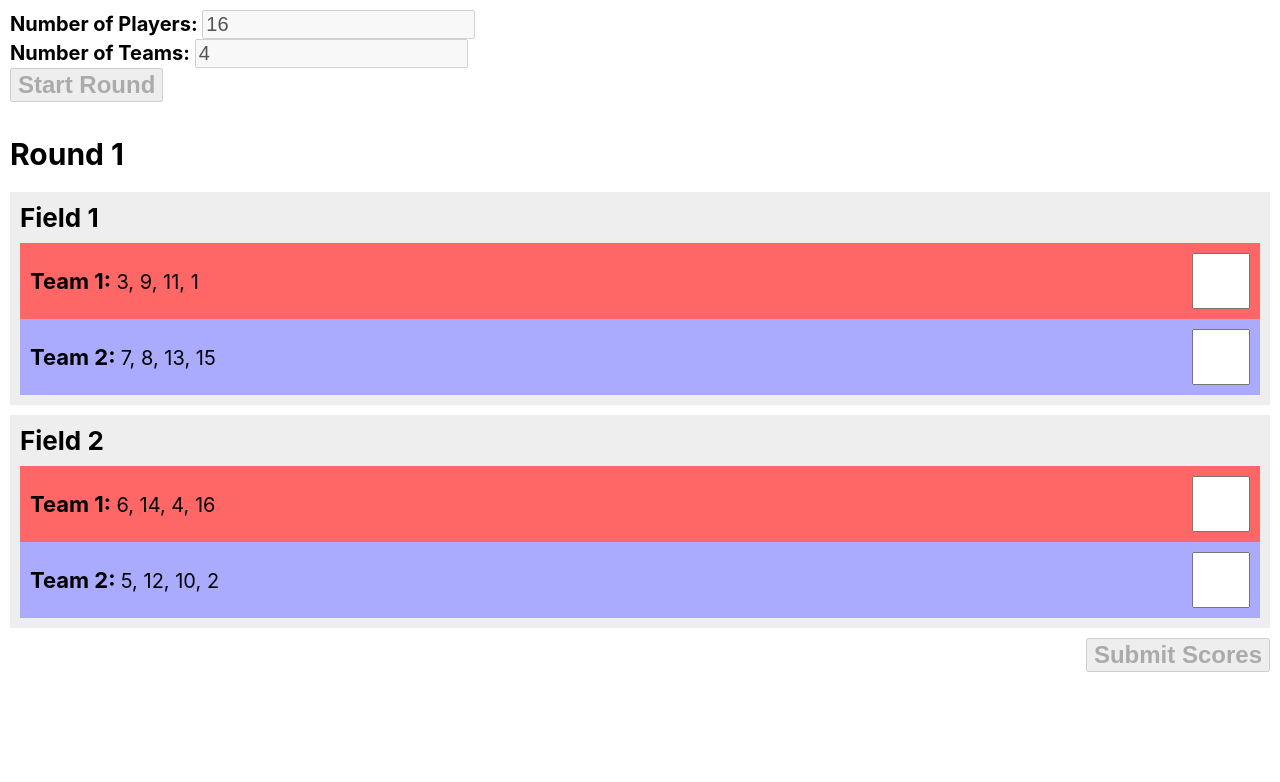
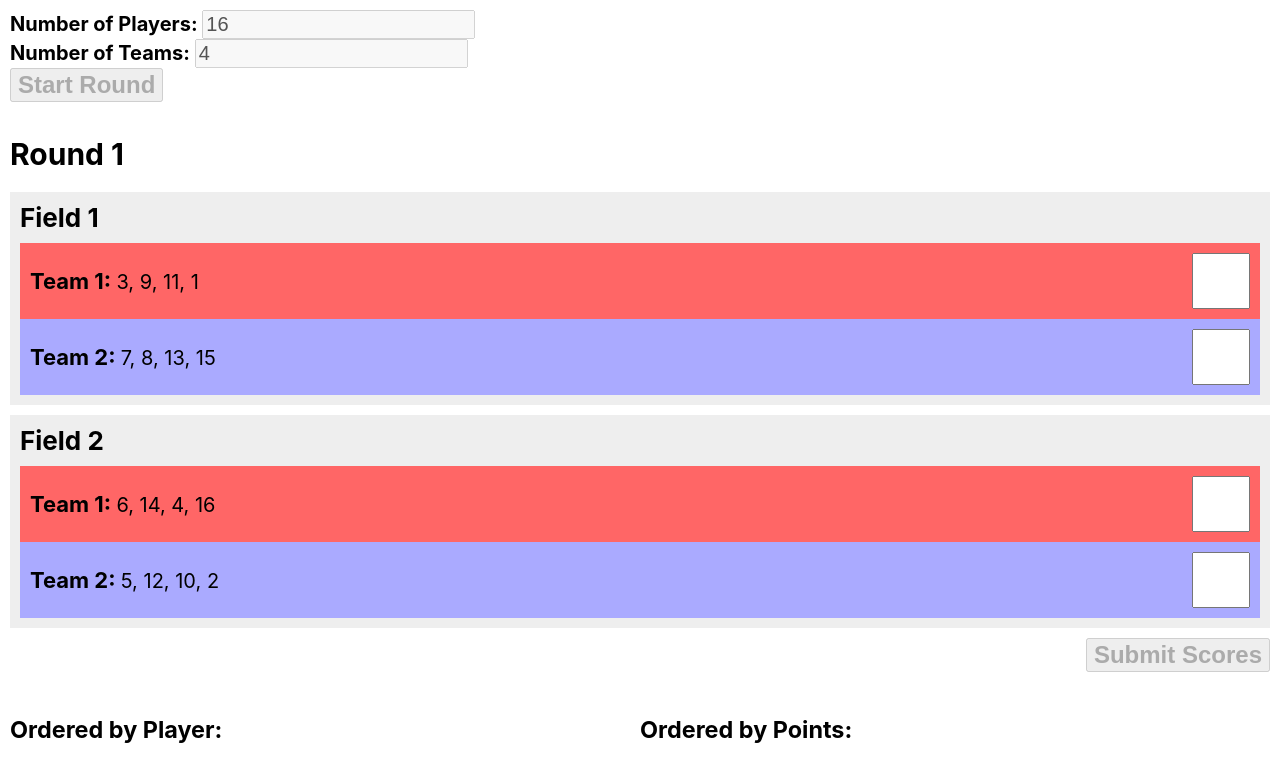
Before and after one commit to christianhalsell/street-soccer, a React (Create React App) app: page / in a window 1280 px wide. Both pictures are taken after a click on the button "Start Round". Shown: the top 782 px of the page. Built offline with nearby package versions, Linux system fonts and the light colour scheme.

Commit message:
Add column for ordered scores

```diff
--- a/src/components/TeamCreator.jsx
+++ b/src/components/TeamCreator.jsx
@@ -9,6 +9,7 @@ const TeamCreator = () => {
   const [roundScore, setRoundScore] = useState([]);
   const [totalScore, setTotalScore] = useState([]);
   const [finalScores, setFinalScores] = useState({});
+  const [finalScoresOrdered, setFinalScoresOrdered] = useState([]);
   const [startRoundDisabled, setStartRoundDisabled] = useState(false);
   const [submitDisabled, setSubmitDisabled] = useState(true);
   // const [endGameDisabled, setEndGameDisabled] = useState(true);
@@ -29,6 +30,10 @@ const TeamCreator = () => {
     let highestScore = Object.values(finalScores).sort((a, b) => a - b);
     setHighestScore(highestScore[highestScore.length - 1]);
   }, [finalScores]);
+
+  useEffect(() => {
+    console.log(finalScoresOrdered)
+  }, [finalScoresOrdered])
 
   // Add score to roundScore while entering
   const addScore = e => {
@@ -109,12 +114,23 @@ const TeamCreator = () => {
     }
   }
 
+  const sortFinalScores = scoreObj => {
+    let sortable = [];
+    for (let key in scoreObj) {
+      sortable.push([key, scoreObj[key]])
+    }
+
+    const sorted = sortable.sort((a, b) => b[1] - a[1]);
+    return sorted;
+  }
+
   // Add round scores to gamesheet
   const addScores = e => {
     e.preventDefault();
     const teamObj = {};
     const tempFinalObj = {...finalScores};
     const tempArray = [...totalScore];
+    let sortedScores;
 
     for (let x = 0; x < numberOfPlayers; x++) {
       teamObj["Player #" + (x + 1)] = {};
@@ -170,6 +186,18 @@ const TeamCreator = () => {
     tempArray.push(teamObj);
     setTotalScore(tempArray);
     setFinalScores(tempFinalObj);
+
+    sortedScores = sortFinalScores(tempFinalObj)
+    setFinalScoresOrdered(sortedScores);
+
+    // orderFinalScores
+    // let sortable = [];
+    // for (let key in tempFinalObj) {
+    //   sortable.push([key, tempFinalObj[key]])
+    // }
+
+    // const sorted = sortable.sort((a, b) => b[1] - a[1]);
+    // END
 
     setSubmitDisabled(true);
     setStartRoundDisabled(false);
@@ -266,6 +294,9 @@ const TeamCreator = () => {
             </div>
           </form>
 
+          <div style={{display: 'flex'}}>
+            <div style={{flex: 1}}>
+              <h3>Ordered by Player:</h3>
               {
                 Object.keys(finalScores).map(item => {
                   const highlight = finalScores[item] === highestScore ? 'highlight' : '';
@@ -273,6 +304,17 @@ const TeamCreator = () => {
                 })
               }
             </div>
+            <div style={{flex: 1}}>
+              <h3>Ordered by Points:</h3>
+              {
+                finalScoresOrdered.map(item => (
+                  <div key={item[0]}>{item[0]}: {item[1]}</div>
+                ))
+              }
+            </div>
+          </div>
+
+        </div>
       }
     </div>
   )
```
Lines whose indentation alone changed are shown as unchanged.
